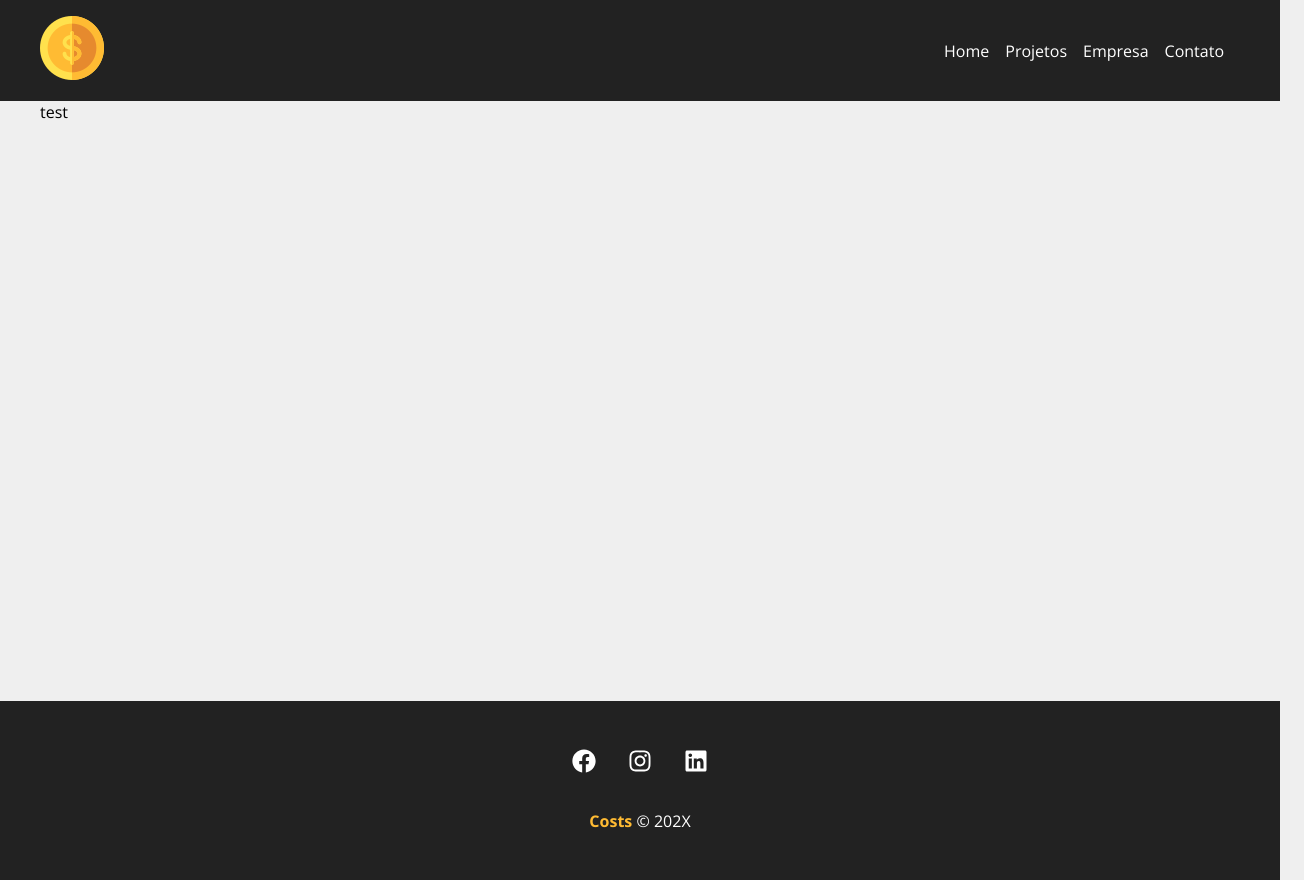
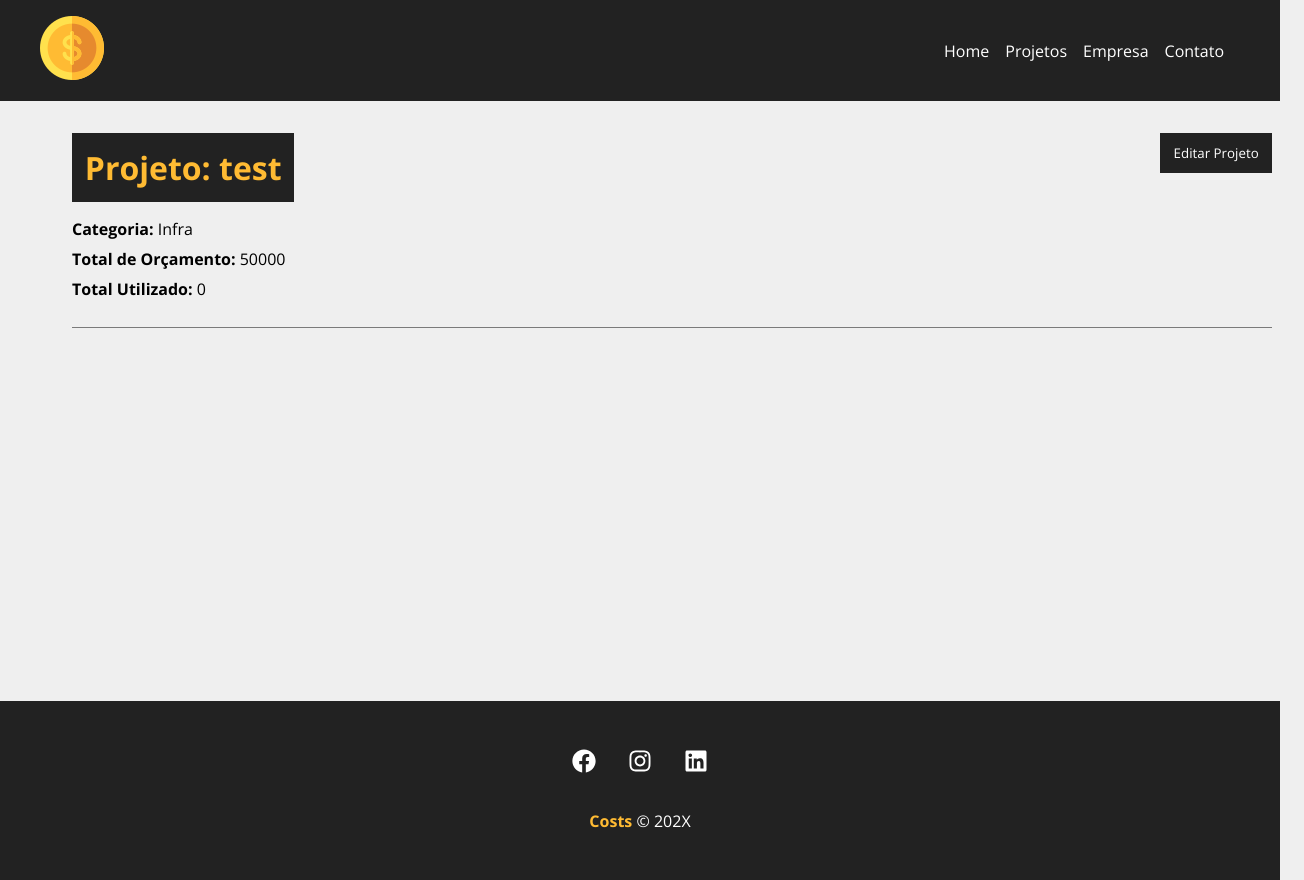
Before and after one commit to felipebss1/costs, a React (Create React App) app: page /projects/2 in a window 1280 px wide. Shown: the whole page, 1304 px wide, since content can reach past the window. Built offline with nearby package versions, Linux system fonts and the light colour scheme; data requests are answered from the project's data file.

Commit message:
Edited for new comands

```diff
--- a/src/components/pages/Project.js
+++ b/src/components/pages/Project.js
@@ -1,10 +1,17 @@
 import { useEffect, useState } from "react";
 import { useParams } from "react-router-dom";
 import styles from "./Project.module.css";
+import Loading from "../layout/Loading";
+import Container from "../layout/Container";
+import ProjectForm from "../project/ProjectForm";
+import Message from "../layout/Message";
 
 function Project() {
   const { id } = useParams();
   const [project, setProject] = useState([]);
+  const [showProjectForm, setShowProjectForm] = useState(false);
+  const [message, setMessage] = useState();
+  const [type, setType] = useState();
 
   useEffect(() => {
     fetch(`http://localhost:5000/projects/${id}`, {
@@ -20,9 +27,74 @@
       .catch((err) => console.log(err));
   }, [id]);
 
+  function editPost(project) {
+    //budget validation
+    if (project.budget < project.cost) {
+      setMessage("O orçamento não pode ser menor do que o custo do projeto!");
+      setType("Error");
+      return false;
+    }
+
+    fetch(`http://localhost:5000/projects/${project.id}`, {
+      method: "PATCH",
+      headers: {
+        "Content-Type": "application/json",
+      },
+      body: JSON.stringify(project),
+    })
+      .then((resp) => resp.json())
+      .then((data) => {
+        setProject(data);
+        setShowProjectForm(false);
+        setMessage("Projeto Atualizado!");
+        setType("Success");
+      })
+      .catch((err) => console.log(err));
+  }
+
+  function toggleProjectForm() {
+    setShowProjectForm(!showProjectForm);
+  }
+
   return (
     <>
-      <p>{project.name}</p>
+      {project.name ? (
+        <div className={styles.project_details}>
+          <Container customClass="column">
+            {message && <Message type={type} msg={message} />}
+            <div className={styles.details_container}>
+              <h1>Projeto: {project.name}</h1>
+              <button className={styles.btn} onClick={toggleProjectForm}>
+                {!showProjectForm ? "Editar Projeto" : "Fechar"}
+              </button>
+              {!showProjectForm ? (
+                <div className={styles.project_info}>
+                  <p>
+                    <span>Categoria: </span>
+                    {project.category.name}
+                  </p>
+                  <p>
+                    <span>Total de Orçamento:</span> {project.budget}
+                  </p>
+                  <p>
+                    <span>Total Utilizado:</span> {project.cost}
+                  </p>
+                </div>
+              ) : (
+                <div className={styles.project_info}>
+                  <ProjectForm
+                    handleSubmit={editPost}
+                    btnText="Concluir Edição"
+                    projectData={project}
+                  />
+                </div>
+              )}
+            </div>
+          </Container>
+        </div>
+      ) : (
+        <Loading />
+      )}
     </>
   );
 }
--- a/src/components/pages/Project.module.css
+++ b/src/components/pages/Project.module.css
@@ -0,0 +1,48 @@
+.project_details {
+    padding: 2em;
+}
+
+.project_details h1,
+.project_details h2,
+.project_details p {
+    margin-bottom: 0.5em;
+}
+
+.project_details h1 {
+    background-color: #222;
+    color: #fb3;
+    padding: 0.4em;
+}
+
+.project_details span {
+    font-weight: bold;
+}
+
+.details_container,
+.service_form_container {
+    border-bottom: 1px solid #7a7a7a;
+    margin-bottom: 1.2em;
+    padding-bottom: 1.2em;
+    display: flex;
+    justify-content: space-between;
+    flex-wrap: wrap;
+}
+
+.btn {
+    background-color: #222;
+    color: #fff;
+    padding: 0.5em 1em;
+    text-decoration: none;
+    transition: 0.5s;
+    cursor: pointer;
+    max-height: 40px;
+    border: none;
+}
+
+.btn:hover {
+    color: #fb3;
+}
+
+.project_info {
+    width: 100%;
+}
```
